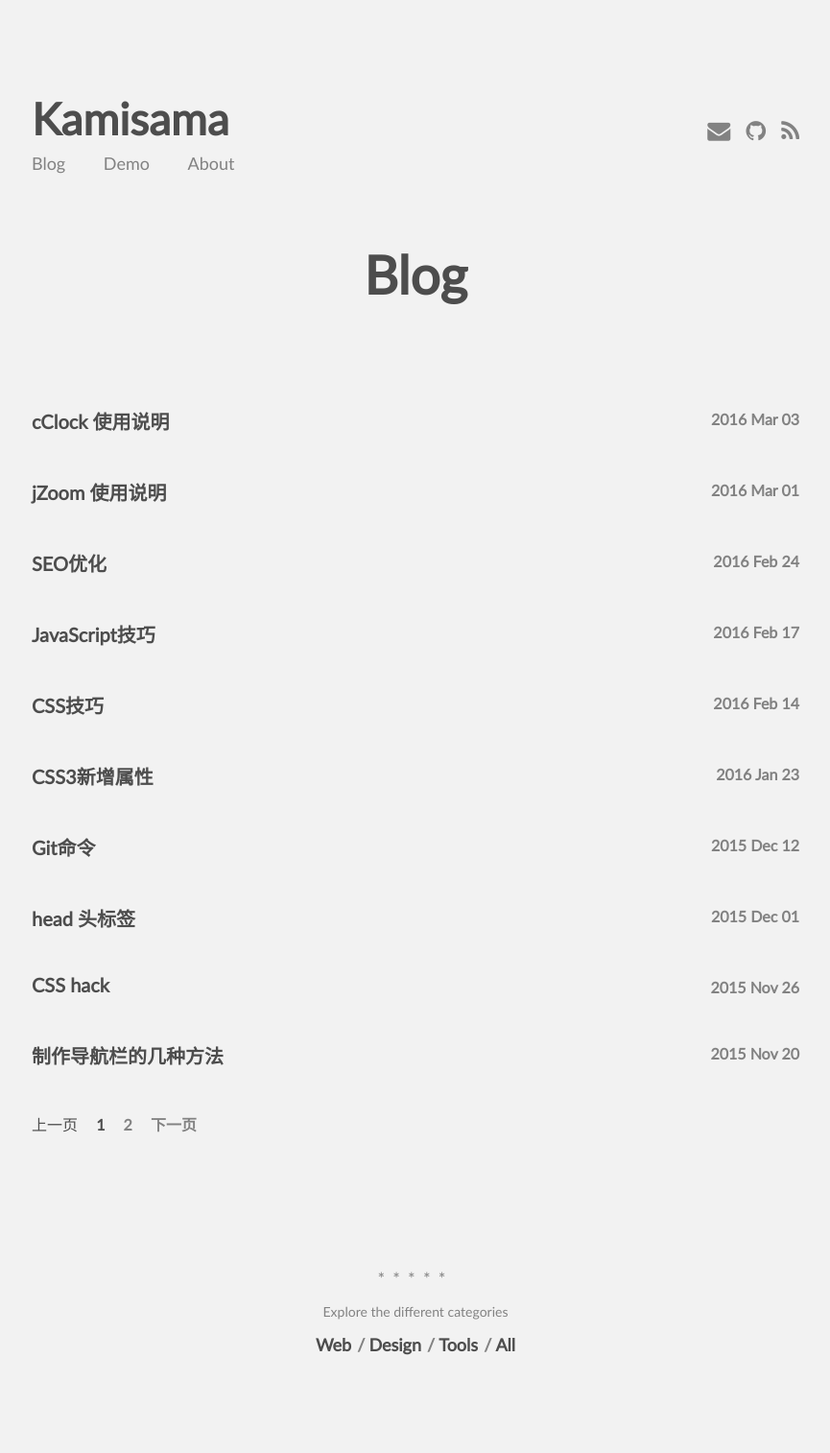
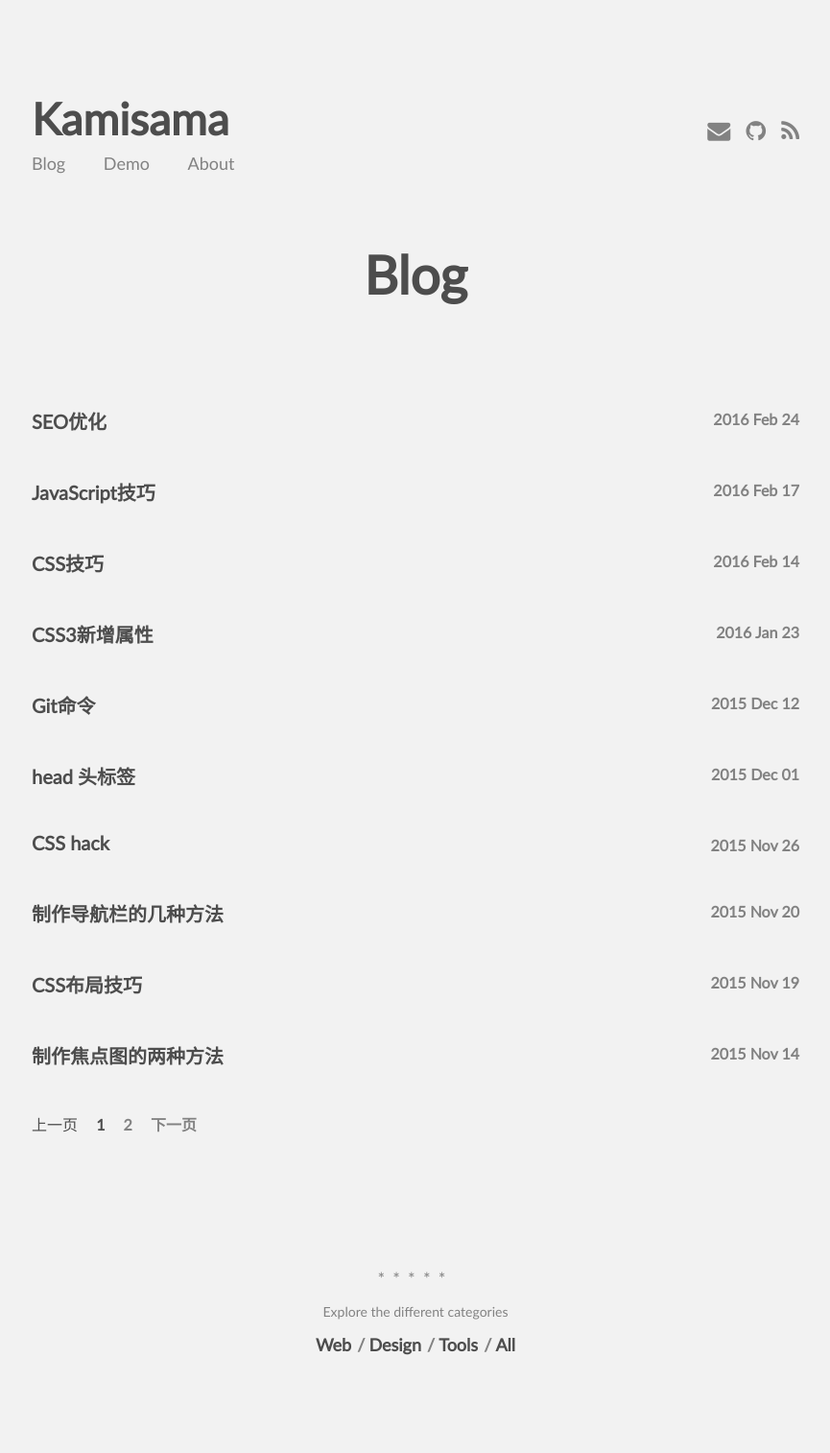
Before and after one commit to pciapcib/pciapcib.github.io, a Jekyll site: the page built from index.html, in a window 1280 px wide. Shown: the whole page at 96% size, without its empty margins (207-1072 px from the left). Built offline with Jekyll 4.4.1, drawn with Linux system fonts in a browser that asks for light colours; the list of posts is cut into pages by our own code; some of the changed lines change nothing that is shown.

Commit message:
mod demo.md

````diff
--- a/_posts/2016-03-01-jZoom-guide.md
+++ /dev/null
@@ -1,71 +0,0 @@
----
-layout: post
-title: "jZoom 使用说明"
-categories: [design]
----
-
-# jZoom
-
-Demo地址： [shenting.me/jZoom/demo]({{ site.url }}/jZoom/demo)
-
-### 使用说明
-
-引入下列文件，
-
-```html
-<script src="scripts/jquery.min.js"></script>
-<script src="scripts/jzoom.min.js"></script>
-```
-
-然后在想要放大的图片的容器上调用插件，
-
-```javascript
-$('#container').jzoom();
-```
-
-即可实现默认效果。
-
-### 配置选项
-
-自定义插件时，需要在方法中传入一个对象，可配置的选项列于下表。
-
-```javascript
-$('#container').jzoom({
-    option: value,
-    option2: value2,
-    ...
-});
-```
-
-| 选项 | 类型 | 默认值 | 描述 |
-|:---:|:---:|:---:|:---:|
-| width | Number | 400 | 放大镜窗口的宽度 |
-| height | Number | 400 | 放大镜窗口的高度 |
-| position | String | "right" | 放大镜窗口相对于图片或容器的位置，还可设置为"top", "bottom", "left" |
-| offsetX | Number | 20 | 放大镜窗口在水平方向上的偏移，不能为负 |
-| offsetY | Number | 0 | 放大镜窗口在水平方向上的偏移，不能为负 |
-| opacity | Number | 0.6 | 镜头div的透明度 |
-| bgColor | String | "#fff" | 镜头div的背景色 |
-| loading | String | "Loading..." | 加载图片时显示的文字，水平垂直居中 |
-| suffixName | String | "_big" | 大图后缀名 |
-| imgType | String | 原图格式 | 大图的格式，建议与原图相同 |
-
-### 注意事项
-
-1. CSS部分代码已完全集成到JS代码中。
-2. 如果图片容器没有进行定位，则会默认添加`position: relative`属性。
-3. 大图与原图之间需要有一定的对应关系：
-    * 名称：如原图的文件名为image，则大图的文件名需为“image + 后缀名” 。
-    * 格式：大图与原图的格式建议相同，因为在IE下有时会出现bug。
-    * 位于同一目录下。
-
-### 其它
-
-1. 制作这个插件的原因其实是当我使用有名的“jqzoom”时，老是无法出现效果，无奈之下有了自己动手实现放大镜效果的想法。
-2. 当时简单地实现了效果并应用在网页中，并没有对代码进行优化，也有大量的冗余。
-3. 后来决定改良代码，优化性能，同时制作成jQuery插件，一方面熟悉了开发jQuery插件的过程，另一方面让我同时站在了开发者与用户的角度看待问题和需求，获益匪浅。
-4. 未来有时间精力的情况下，会继续维护开发这款插件，提供更多效果。
-
-### License
-
-Under the MIT License.
--- a/_posts/2016-03-03-cClock-guide.md
+++ /dev/null
@@ -1,99 +0,0 @@
----
-layout: post
-title: "cClock 使用说明"
-categories: [design]
----
-
-# cClock
-
-Demo地址： [shenting.me/cClock/demo]({{ site.url }}/cClock/demo)
-
-### 使用说明
-
-引入下列文件，
-
-```html
-<script src="scripts/cClock.min.js"></script>
-```
-
-添加`<canvas>`标签，设置宽高，并在标签内部添加一些描述，
-
-```html
-<canvas class="cClock" width="400" height="400">A flat and dynamic clock.</canvas>
-```
-
-运行函数，
-
-```javascript
-cClock({}, "cClock");
-```
-
-即可实现默认效果。
-
-### 配置选项
-
-cClock拥有丰富的自定义功能。
-
-```javascript
-cClock(options, className, showTime);
-//或
-cClock({
-    option: value,
-    option2: value2,
-    ...
-}, className, {
-    hour: hour,
-    minute: minute,
-    second: second
-});
-```
-
-参数分别为：
-
-1. 自定义cClock外观的配置对象，可选参数列于下表，空对象表示默认效果。
-2. cClock的类名，字符串形式。
-3. 可选，传入一个时间对象，可使cClock静止在设置的时间，也可传入`true`使之静止在默认时间——10 : 08 : 30。
-
-| 选项 | 类型 | 默认值 | 描述 |
-|:---:|:---:|:---:|:---:|
-| hourLength | Number | 0.65 | 时针的长度 |
-| hourWidth | Number | 2 | 时针的宽度 |
-| minuteLength | Number | 0.85 | 分针的长度 |
-| minuteWidth | Number | 2 | 分针的宽度 |
-| secondLength | Number | 0.8 | 秒针的长度 |
-| secondWidth | Number | 2 | 秒针的宽度 |
-| handColor | String | "#000" | 指针的颜色 |
-| handStyle | String | "butt" | 指针的类型，还可设置为"round"、"square" |
-| centerRadius | Number | 5 | 中心圆的半径 |
-| hourBackLength | Number | 0.2 | 时针后部的长度 |
-| minuteBackLength | Number | 0.2 | 分针后部的长度 |
-| secondBackLength | Number | 0.2 | 秒针后部的长度 |
-| borderWidth | Number | 2 | 边框的宽度 |
-| borderColor | String | "#000" | 边框的颜色 |
-| padding | Number | 0 | 边框和刻度之间的内边距 |
-| bgColor | String | "#fff" | 时钟的背景色 |
-| hourDialWidth | Number | 2 | 小时刻度的宽度  |
-| hourDialLength | Number | 0.15 | 小时刻度的长度 |
-| minuteDialWidth | Number | 2 | 分钟刻度的宽度 |
-| minuteDialLength | Number | 0.08 | 分钟刻度的长度 |
-| dialColor | String | "#000" | 刻度的颜色 |
-
-### 注意事项
-
-1. 时钟的大小取决于`<canvas>`的宽高。
-2. 必须要给该标签设置宽高，并且保证是一个正方形，也就是宽高要相等。
-3. 一些与长度有关的选项需设置为小数，与时钟半径有关。
-4. 如果选项的长度或宽度设置为0，则表示不显示该选项有关的内容。
-5. 例如，如果设置"secondLength: 0"，就表示不需要秒针。
-6. 如果把小时刻度设置为不显示，那么分钟刻度也不会显示。
-
-### 其它
-
-1. 制作这个时钟的原因是我在看红皮书《JavaScript高级程序设计》时，在“使用 Canvas 绘图”这一章看到了作为示例的时钟。感叹Canvas的神奇之时，有了让这个时钟转动起来的想法。
-2. 开发过程中，看着代码逐渐从稀少到臃肿，从清晰到混乱，一遍又一遍地重构、剥离函数，增长了一些这方面的经验。
-3. 复习了不少高中数学的知识。。。
-4. 未来有时间精力的情况下，会继续维护开发这款时钟，提供更多效果。
-
-### License
-
-Under the MIT License.
--- a/demo.md
+++ b/demo.md
@@ -7,24 +7,20 @@
 
 ## 作品Demo
 
-### 1. CV
+### 1. [CV](https://github.com/{{ site.author.github }}/cv)
 
 个人简历的在线版本，使用flex和响应式布局。
 
-地址：[shenting.me/cv]({{ site.url }}/cv)
+地址: [shenting.me/cv]({{ site.url }}/cv)
 
-### 2. jZoom
+### 2. [jZoom](https://github.com/{{ site.author.github }}/jZoom)
 
 一个拥有放大镜效果的jQuery插件，轻量级、易于使用。
 
-地址：[shenting.me/jZoom/demo]({{ site.url }}/jZoom/demo)
+地址: [shenting.me/jZoom/demo]({{ site.url }}/jZoom/demo)
 
-[使用说明](/design/2016/03/01/jZoom-guide.html)
-
-### 3. cClock
+### 3. [cClock](https://github.com/{{ site.author.github }}/cClock)
 
 基于Canvas的可自定义扁平化动态时钟。
 
-地址：[shenting.me/cClock/demo]({{ site.url }}/cClock/demo)
-
-[使用说明](/design/2016/03/03/cClock-guide.html)
+地址: [shenting.me/cClock/demo]({{ site.url }}/cClock/demo)
````
